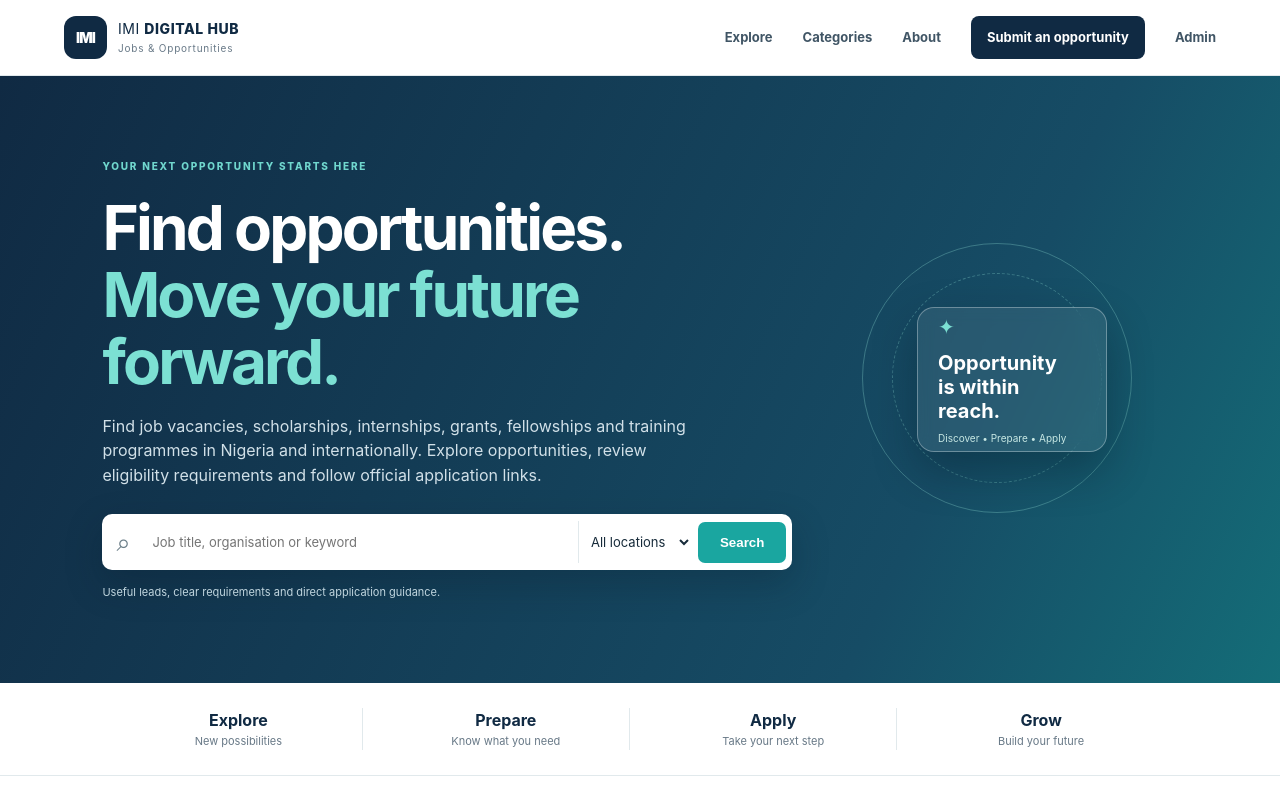
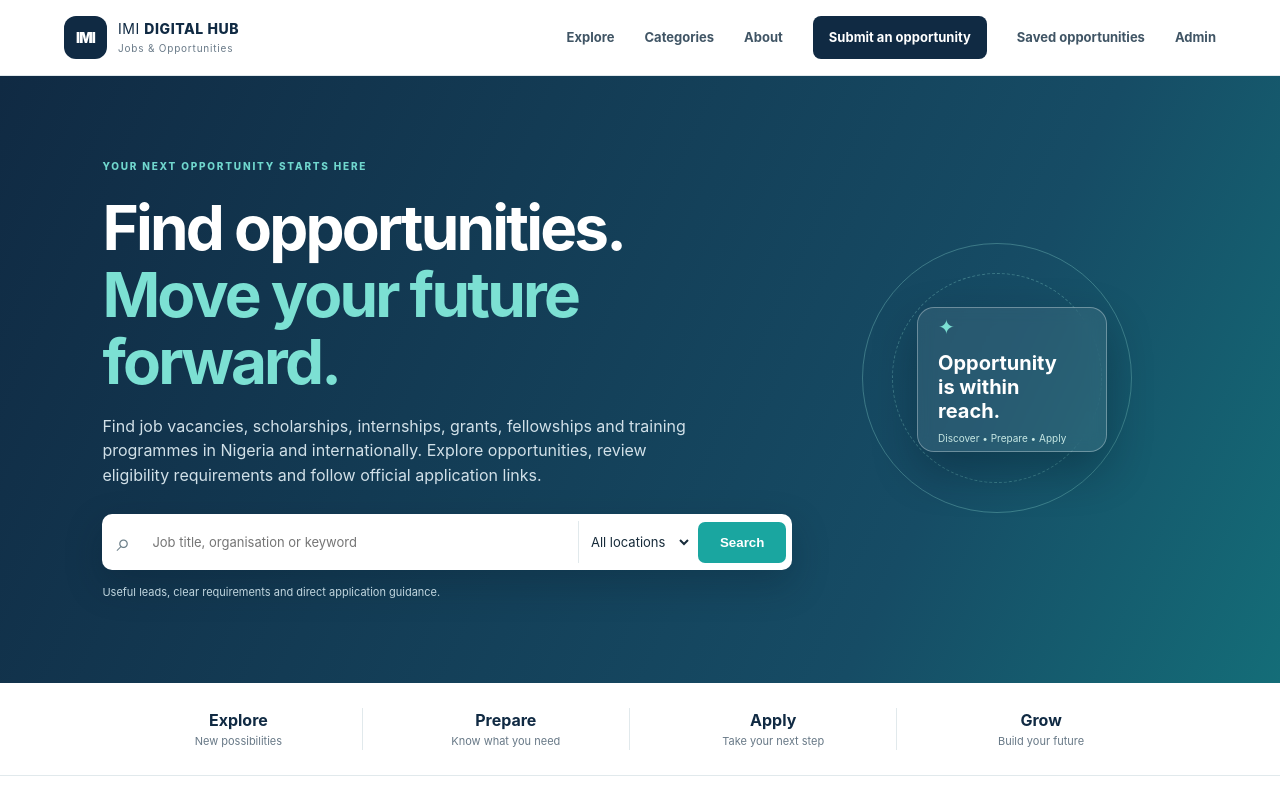
Before and after one commit to imidigitalhub/imi-jobs-portal, a plain HTML site: page index.html in a window 1280 px wide. Shown: the top 800 px of the page. Drawn offline with nearby package versions, Linux system fonts and the light colour scheme; no server answers.

Commit message:
Add saved opportunities navigation link

```diff
--- a/index.html
+++ b/index.html
@@ -50,7 +50,7 @@
 </script>
 </head>
 <body>
-<header class="topbar"><a class="brand" href="#" aria-label="IMI DIGITAL HUB home"><span class="brand-mark">IMI</span><span>IMI <b>DIGITAL HUB</b><small>Jobs & Opportunities</small></span></a><nav id="mainNav"><a href="#opportunities">Explore</a><a href="#categories">Categories</a><a href="#about">About</a><a class="nav-cta" href="#submit">Submit an opportunity</a><a href="admin.html">Admin</a></nav><button class="menu-btn" id="menuBtn" aria-label="Open menu" aria-expanded="false" aria-controls="mainNav">☰</button></header>
+<header class="topbar"><a class="brand" href="#" aria-label="IMI DIGITAL HUB home"><span class="brand-mark">IMI</span><span>IMI <b>DIGITAL HUB</b><small>Jobs & Opportunities</small></span></a><nav id="mainNav"><a href="#opportunities">Explore</a><a href="#categories">Categories</a><a href="#about">About</a><a class="nav-cta" href="#submit">Submit an opportunity</a><a href="saved.html">Saved opportunities</a><a href="admin.html">Admin</a></nav><button class="menu-btn" id="menuBtn" aria-label="Open menu" aria-expanded="false" aria-controls="mainNav">☰</button></header>
 <main>
 <section class="hero"><div class="hero-inner"><span class="eyebrow">YOUR NEXT OPPORTUNITY STARTS HERE</span><h1>Find opportunities.<br><em>Move your future forward.</em></h1><p>Find job vacancies, scholarships, internships, grants, fellowships and training programmes in Nigeria and internationally. Explore opportunities, review eligibility requirements and follow official application links.</p><form class="searchbar" id="searchForm"><span>⌕</span><input id="searchInput" type="search" placeholder="Job title, organisation or keyword" aria-label="Search opportunities"><select id="locationFilter" aria-label="Filter by location"><option value="">All locations</option><option>Nigeria</option><option>Remote</option><option>International</option></select><button type="submit">Search</button></form><div class="hero-note">Useful leads, clear requirements and direct application guidance.</div></div><div class="hero-art"><div class="orbit orbit-one"></div><div class="orbit orbit-two"></div><div class="hero-card"><span class="card-icon">✦</span><strong>Opportunity<br>is within reach.</strong><small>Discover • Prepare • Apply</small></div></div></section>
 <section class="stats"><div><strong>Explore</strong><span>New possibilities</span></div><div><strong>Prepare</strong><span>Know what you need</span></div><div><strong>Apply</strong><span>Take your next step</span></div><div><strong>Grow</strong><span>Build your future</span></div></section>
```
